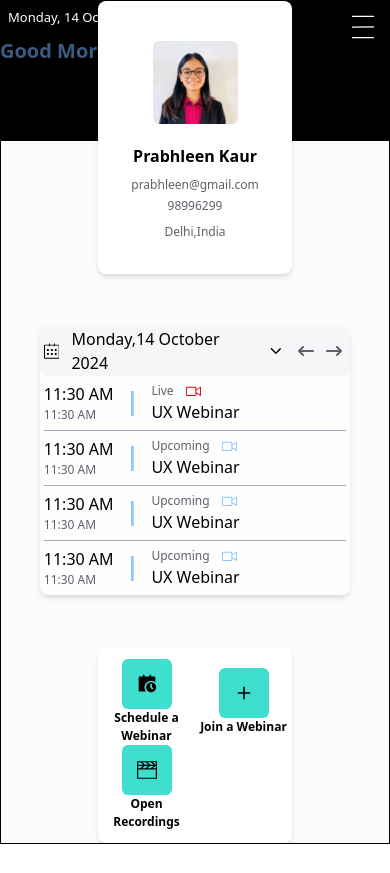
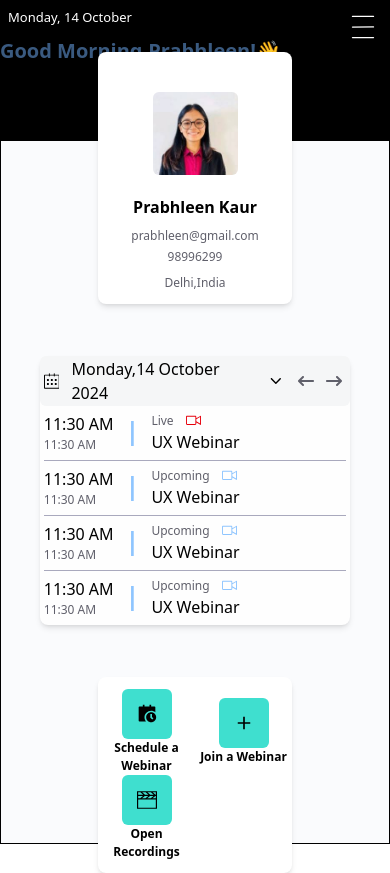
Before and after one commit to Aqib2110/OTP, a React (Vite) app: page /home in a window 390 px wide. Before the commit the page ends 844 px from the top, so only its background shows below. Built offline with nearby package versions, Linux system fonts and the light colour scheme.

Commit message:
Update Card.jsx

```diff
--- a/src/components/Card.jsx
+++ b/src/components/Card.jsx
@@ -2,7 +2,7 @@ import React from 'react'
 
 const Card = () => {
   return (
-    <div className='h-[330px]  sm:h-1/4 md:h-[290px] lg:h-[260px]  lg:absolute bg-white   sm:w-2/7 w-2/4 md:w-2/7 lg:w-1/7   rounded-lg shadow-md lg:top-19   lg:left-71'>
+    <div className='h-[330px]  mt-20 sm:mt-0 sm:h-1/4 md:h-[290px] lg:h-[260px]  lg:absolute bg-white   sm:w-2/7 w-2/4 md:w-2/7 lg:w-1/7   rounded-lg shadow-md lg:top-19   lg:left-71'>
     <div className=' w-6/7 h-6/7 mx-auto pb-3 mt-3'>
 <img src="webinar.jpeg" alt="" className='rounded-md w-[85px] h-[83px] mt-10  mx-auto' />
 <h1 className='font-bold flex mt-5 justify-center '>Prabhleen Kaur</h1>
```
